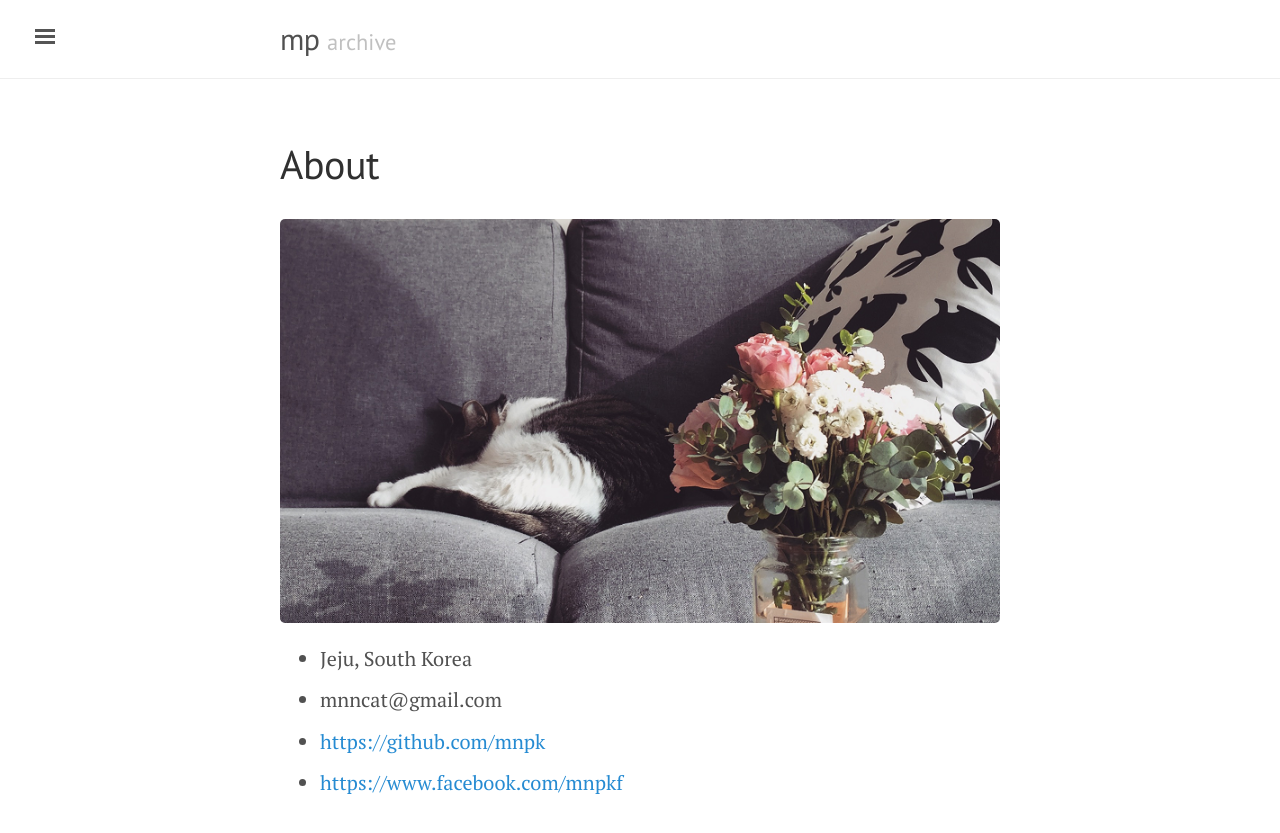
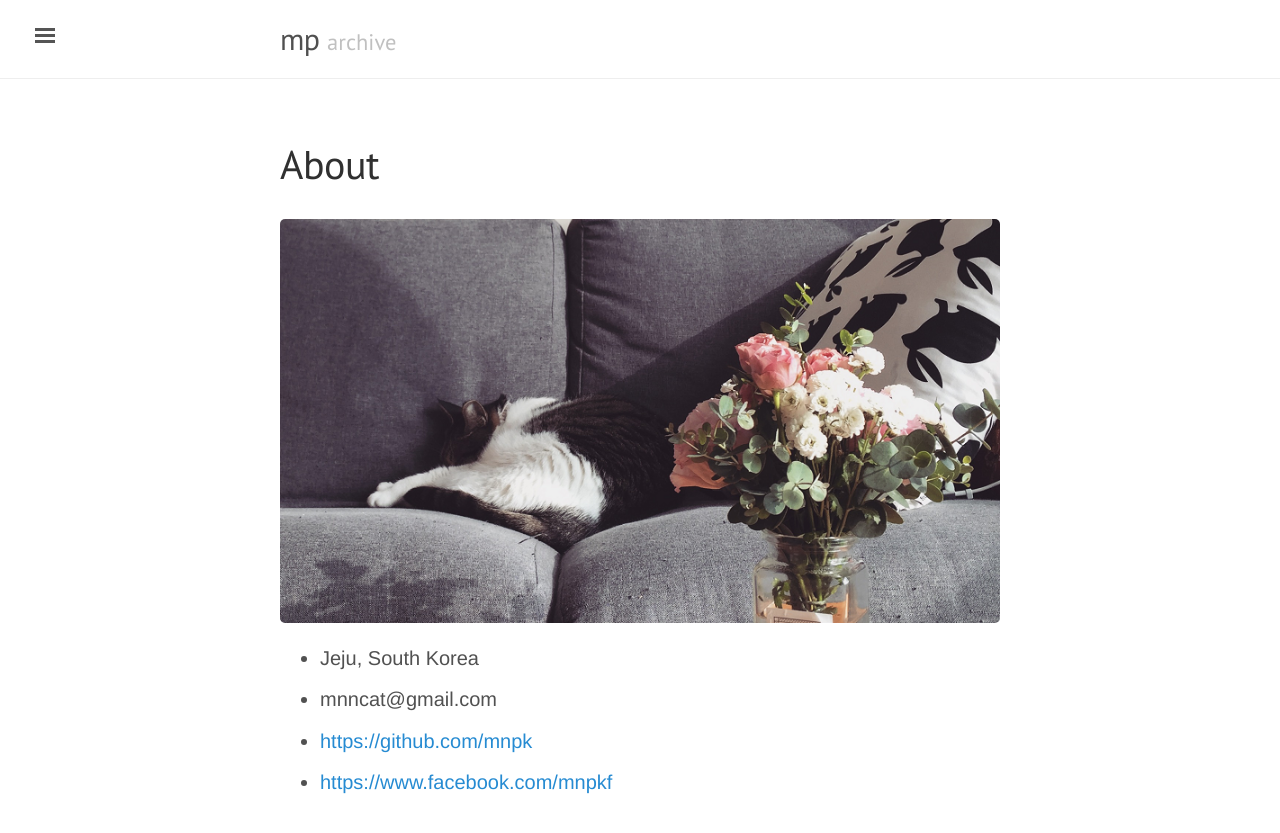
Before and after one commit to mnpk/mnpk.github.io, a Jekyll site: the page built from about.md, in a window 1280 px wide. Shown: the top 833 px of the page. Built offline with Jekyll 4.4.1, drawn with Linux system fonts in a browser that asks for light colours.

Commit message:
font sans-serif로 변경

```diff
--- a/public/css/lanyon.css
+++ b/public/css/lanyon.css
@@ -48,7 +48,7 @@ body {
 
 
 html {
-  font-family: "PT Serif", Georgia, "Times New Roman", serif;
+  /* font-family: "PT Serif", Georgia, "Times New Roman",  serif;*/
   /* font-family: Merriweather, 'Nanum Myeongjo', serif; */
 }
 
--- a/public/css/poole.css
+++ b/public/css/poole.css
@@ -49,7 +49,7 @@ body {
 
 html {
   font-family: "Helvetica Neue", Helvetica, Arial, sans-serif;
-  font-size: 18px;
+  font-size: 16px;
   line-height: 1.58;
 }
 @media (min-width: 38em) {
```
